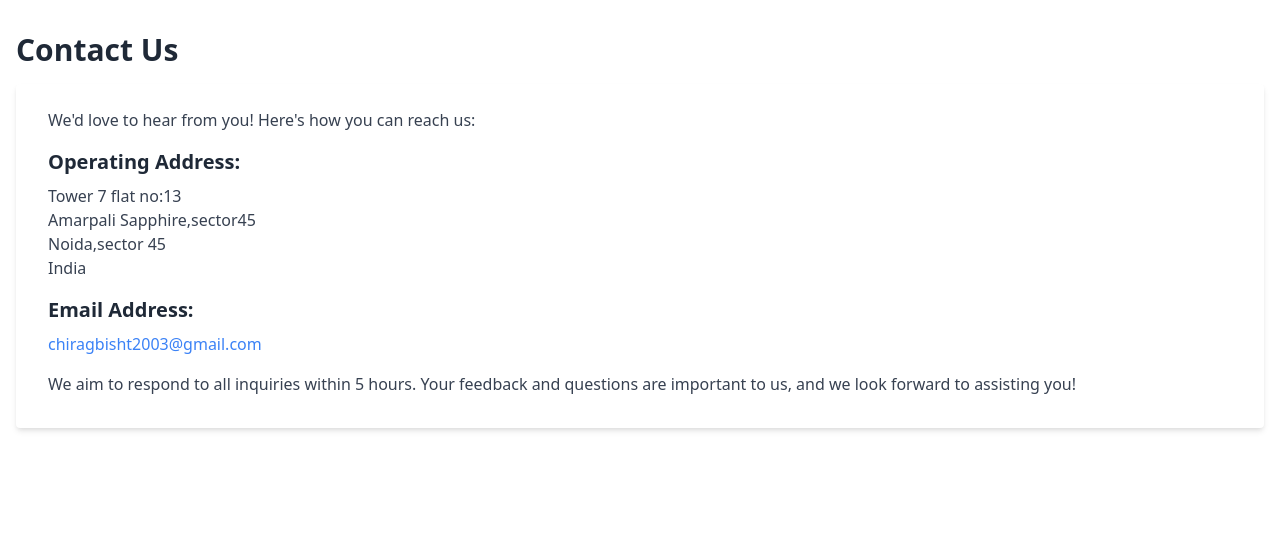
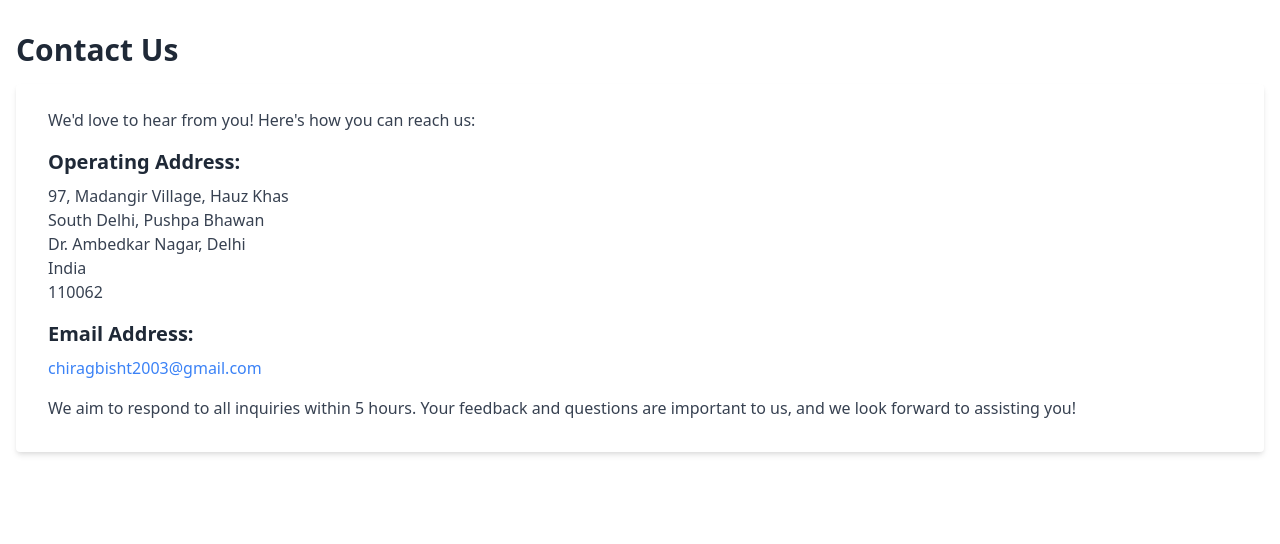
Before and after one commit to Chiragbisht/FitPal, a Django app: page /contact/ in a window 1280 px wide. Shown: the top 544 px of the page. Run offline with Django 5.2, Linux system fonts and the light colour scheme; some libraries are stand-ins or nearby versions.

Commit message:
contacts

```diff
--- a/fitnessapp/templates/fitnessapp/cancelandrefund.html
+++ b/fitnessapp/templates/fitnessapp/cancelandrefund.html
@@ -6,7 +6,6 @@
 <div class="container mx-auto px-4 py-8">
     <h1 class="text-3xl font-bold mb-4 text-gray-800">Cancellation/Refund Policy</h1>
     <div class="bg-white shadow-md rounded px-8 pt-6 pb-8 mb-4">
-        <p class="text-gray-700 mb-4">Last updated: {% now "F d, Y" %}</p>
         <h2 class="text-xl font-semibold mb-2 text-gray-800">Cancellation</h2>
         <p class="text-gray-700 mb-4">
             You can cancel your subscription at any time by contacting us from contact us page. Your cancellation will take effect immediately.
--- a/fitnessapp/templates/fitnessapp/contact.html
+++ b/fitnessapp/templates/fitnessapp/contact.html
@@ -11,10 +11,12 @@
         </p>
         <h2 class="text-xl font-semibold mb-2 text-gray-800">Operating Address:</h2>
         <p class="text-gray-700 mb-4">
-            Tower 7 flat no:13 <br>
-            Amarpali Sapphire,sector45 <br>
-            Noida,sector 45<br>
-            India
+            97, Madangir Village, Hauz Khas <br>
+            South Delhi, Pushpa Bhawan <br>
+            Dr. Ambedkar Nagar, Delhi <br>
+            India <br>
+            110062 <br>
+
         </p>
         <h2 class="text-xl font-semibold mb-2 text-gray-800">Email Address:</h2>
         <p class="text-gray-700 mb-4">
```
